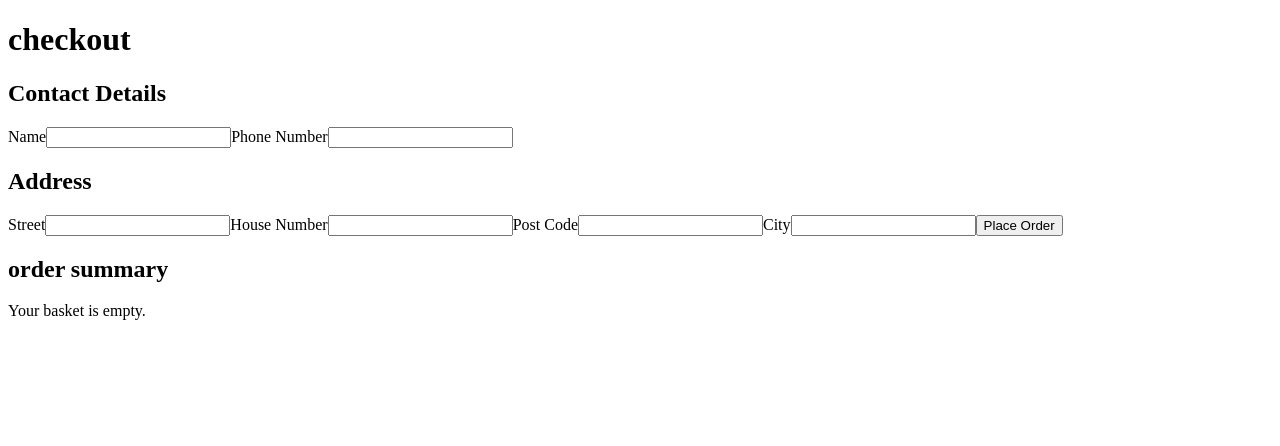
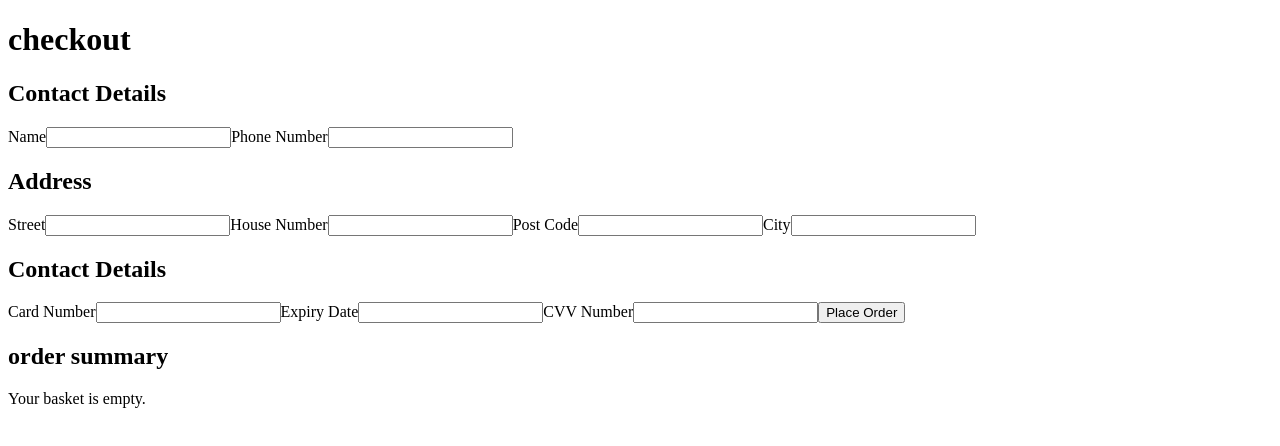
Before and after one commit to maciejpi/pizza-shop, a React (Create React App) app: page /checkout in a window 1280 px wide. Shown: the top 446 px of the page. Built offline with nearby package versions, Linux system fonts and the light colour scheme.

Commit message:
Add payment details.

```diff
--- a/src/components/index.js
+++ b/src/components/index.js
@@ -5,6 +5,7 @@ import CreatePizzaButton from './createPizzaButton';
 import OrderSummary from './orderSummary';
 import AddressDetails from './addressDetails';
 import ContactDetails from './contactDetails';
+import PaymentDetails from './paymentDetails';
 import Input from './input';
 
 export {
@@ -15,5 +16,6 @@ export {
   OrderSummary,
   AddressDetails,
   ContactDetails,
+  PaymentDetails,
   Input,
 };
--- /dev/null
+++ b/src/components/paymentDetails.js
@@ -0,0 +1,45 @@
+import React from 'react';
+
+import Input from './input';
+
+const PaymentDetails = props => {
+  const {
+    paymentState: { cardNumber, expDate, cvvNumber },
+    handlePaymentChange,
+  } = props;
+
+  return (
+    <>
+      <h2>Contact Details</h2>
+
+      <label htmlFor="cardNumber">Card Number</label>
+      <Input
+        type="number"
+        name="cardNumber"
+        id="cardNumber"
+        value={cardNumber}
+        onChange={handlePaymentChange}
+      />
+
+      <label htmlFor="expDate">Expiry Date</label>
+      <Input
+        type="text"
+        name="expDate"
+        id="expDate"
+        value={expDate}
+        onChange={handlePaymentChange}
+      />
+
+      <label htmlFor="cvvNumber">CVV Number</label>
+      <Input
+        type="number"
+        name="cvvNumber"
+        id="cvvNumber"
+        value={cvvNumber}
+        onChange={handlePaymentChange}
+      />
+    </>
+  );
+};
+
+export default PaymentDetails;
--- a/src/pages/checkout.js
+++ b/src/pages/checkout.js
@@ -1,7 +1,12 @@
 import React, { useState } from 'react';
 import { Redirect } from 'react-router';
 
-import { AddressDetails, ContactDetails, OrderSummary } from '../components';
+import {
+  AddressDetails,
+  ContactDetails,
+  OrderSummary,
+  PaymentDetails,
+} from '../components';
 
 const Checkout = () => {
   const [orderPlaced, setOrderPlaced] = useState(false);
@@ -14,6 +19,11 @@ const Checkout = () => {
     houseNumber: '',
     postCode: '',
     city: '',
+  });
+  const [paymentState, setPaymentDetails] = useState({
+    cardNumber: '',
+    expDate: '',
+    cvvNumber: '',
   });
 
   const handleContactChange = e => {
@@ -28,6 +38,14 @@ const Checkout = () => {
     const { name, value } = e.target;
     setAddressDetails({
       ...addressState,
+      [name]: value,
+    });
+  };
+
+  const handlePaymentChange = e => {
+    const { name, value } = e.target;
+    setPaymentDetails({
+      ...paymentState,
       [name]: value,
     });
   };
@@ -52,6 +70,11 @@ const Checkout = () => {
           addressState={addressState}
         />
 
+        <PaymentDetails
+          handlePaymentChange={handlePaymentChange}
+          paymentState={paymentState}
+        />
+
         <button type="submit">Place Order</button>
       </form>
       <OrderSummary></OrderSummary>
```
